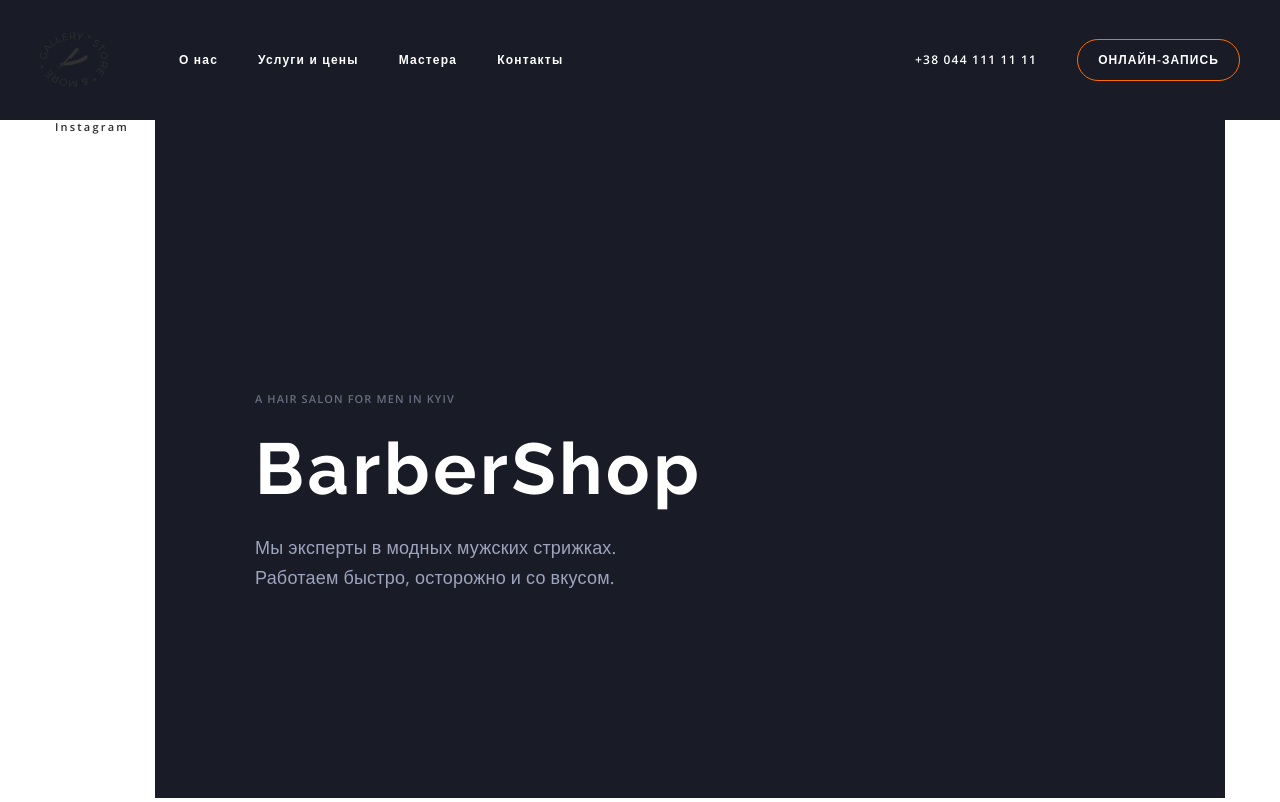
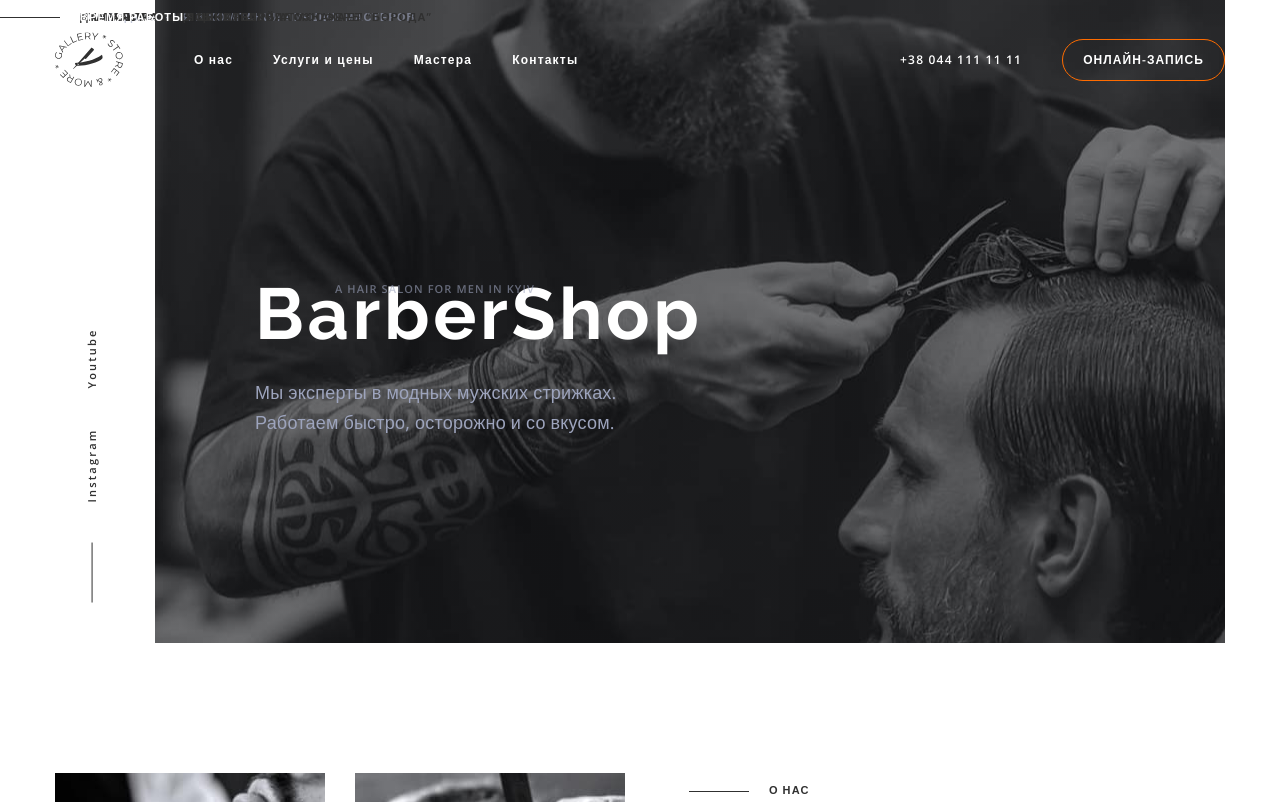
Before and after one commit to Deemon13/project-barberShop, a plain HTML site: page index.html in a window 1280 px wide. Shown: the top 802 px of the page. Drawn offline with nearby package versions, Linux system fonts and the light colour scheme.

Commit message:
header + about sections done

```diff
--- a/css/styles.css
+++ b/css/styles.css
@@ -101,10 +101,12 @@ img {
 }
 
 .section-subtitle {
+  position: absolute;
   font-weight: 600;
   letter-spacing: 0.1em;
   text-transform: uppercase;
-  margin-bottom: 20px;
+  left: 80px;
+  top: 10px;
 }
 
 .section-subtitle-light {
@@ -117,6 +119,17 @@ img {
 
 .section-subtitle-dark {
   color: var(--main-color-dark);
+}
+
+.section-subtitle-dark::before {
+  position: absolute;
+  top: 50%;
+  left: -80px;
+  width: 60px;
+  height: 1px;
+  content: '';
+  display: block;
+  background-color: var(--main-color-dark);
 }
 
 .section-title {
@@ -158,11 +171,15 @@ img {
 
 /* HEADER */
 
-.header {
-  background-color: var(--background-color-dark);
+.header-content-container {
+  position: relative;
 }
 
 .header-container {
+  position: absolute;
+  top: 0;
+  left: 15px;
+  right: 15px;
   display: flex;
   align-items: center;
   padding: 32px 0;
@@ -193,6 +210,21 @@ img {
   color: var(--main-color-light);
   display: block;
   padding: 20px 0;
+}
+
+.social-list-item {
+  position: relative;
+}
+
+.social-list-item:first-child::before {
+  content: '';
+  position: absolute;
+  display: block;
+  left: -100px;
+  top: 50%;
+  width: 60px;
+  height: 1px;
+  background-color: var(--main-color-dark);
 }
 
 .social-list-link {
@@ -226,18 +258,34 @@ img {
 
 .hero-section {
   padding: 0;
+  max-width: 1600px;
+  margin: 0 auto;
 }
 
 .hero-container {
   display: flex;
 }
 
+.left-hero {
+  width: 100px;
+  position: relative;
+}
+
 .left-hero-content {
-  width: 100px;
+  position: absolute;
+  transform: rotate(270deg) translateX(220px);
+  bottom: 0;
+  left: -50%;
 }
 
 .right-hero-container {
   background-color: var(--background-color-dark);
+  background-image: linear-gradient(rgba(25, 28, 38, 0.2), rgba(25, 28, 38, 0.2)),
+    url(../images/backgrounds/hero-background.jpg);
+  background-repeat: no-repeat;
+  background-position: center;
+  background-size: cover;
+  max-width: 1070px;
   flex-grow: 1;
   padding-top: 272px;
   padding-bottom: 206px;
@@ -245,6 +293,7 @@ img {
 }
 
 .hero-content-container {
+  position: relative;
   max-width: 500px;
 }
 
@@ -274,10 +323,12 @@ img {
 }
 
 .about-section-description-container {
+  position: relative;
   padding-right: 38px;
 }
 
 .about-section-title {
+  margin-top: 35px;
   margin-bottom: 20px;
 }
 
--- a/index.html
+++ b/index.html
@@ -24,7 +24,8 @@
   <body>
     <!-- HEADER -->
     <header class="header">
-      <div class="header-container container">
+      <div class="header-content-container container">
+        <div class="header-container">
           <nav class="menu">
             <a class="logo link" href="#">
               <img class="logo-img" src="./images/Logo.svg" alt="logotype" width="68" height="56" />
@@ -43,12 +44,14 @@
           <a class="contact-link-tel link" href="tel:+380441111111">+38 044 111 11 11</a>
           <button class="modal-button modal-button-light" type="button">онлайн-запись</button>
         </div>
+      </div>
     </header>
 
     <main>
       <!-- HERO -->
       <section class="hero-section section">
         <div class="hero-container container">
+          <div class="left-hero">
             <ul class="left-hero-content social-list list">
               <li class="social-list-item">
                 <a class="social-list-link link" href="#" lang="en">Instagram</a>
@@ -57,6 +60,7 @@
                 <a class="social-list-link link" href="#" lang="en">Youtube</a>
               </li>
             </ul>
+          </div>
           <div class="right-hero-container">
             <div class="hero-content-container">
               <p class="section-subtitle section-subtitle-light" lang="en">
```
Lines whose indentation alone changed are shown as unchanged.
